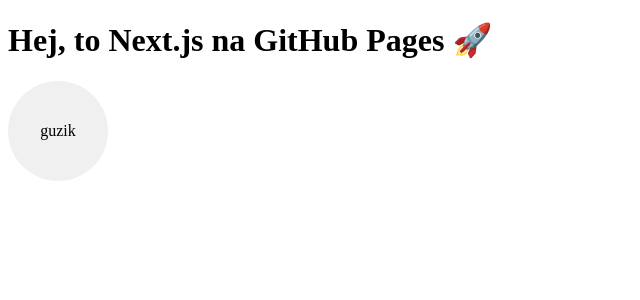
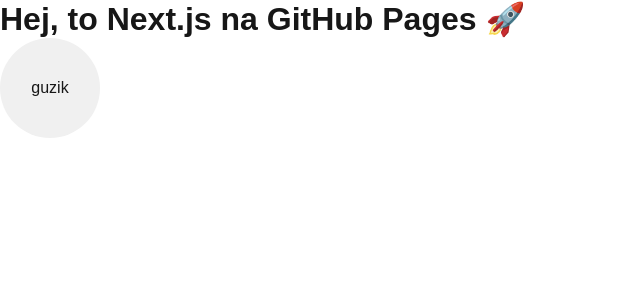
Before and after one commit to KFuczek/AF-site, a Next.js app: page / in a window 1280 px wide. Shown: the top 300 px of the page, without its empty margins (0-640 px from the left). Built offline with nearby package versions, Linux system fonts and the light colour scheme.

Commit message:
feat: add root layout

```diff
--- /dev/null
+++ b/src/app/globals.css
@@ -0,0 +1,42 @@
+:root {
+  --background: #ffffff;
+  --foreground: #171717;
+}
+
+@media (prefers-color-scheme: dark) {
+  :root {
+    --background: #0a0a0a;
+    --foreground: #ededed;
+  }
+}
+
+html,
+body {
+  max-width: 100vw;
+  overflow-x: hidden;
+}
+
+body {
+  color: var(--foreground);
+  background: var(--background);
+  font-family: Arial, Helvetica, sans-serif;
+  -webkit-font-smoothing: antialiased;
+  -moz-osx-font-smoothing: grayscale;
+}
+
+* {
+  box-sizing: border-box;
+  padding: 0;
+  margin: 0;
+}
+
+a {
+  color: inherit;
+  text-decoration: none;
+}
+
+@media (prefers-color-scheme: dark) {
+  html {
+    color-scheme: dark;
+  }
+}
--- /dev/null
+++ b/src/app/layout.tsx
@@ -0,0 +1,32 @@
+import type { Metadata } from "next";
+import { Geist, Geist_Mono } from "next/font/google";
+import "./globals.css";
+
+const geistSans = Geist({
+  variable: "--font-geist-sans",
+  subsets: ["latin"],
+});
+
+const geistMono = Geist_Mono({
+  variable: "--font-geist-mono",
+  subsets: ["latin"],
+});
+
+export const metadata: Metadata = {
+  title: "Create Next App",
+  description: "Generated by create next app",
+};
+
+export default function RootLayout({
+  children,
+}: Readonly<{
+  children: React.ReactNode;
+}>) {
+  return (
+    <html lang="en">
+      <body className={`${geistSans.variable} ${geistMono.variable}`}>
+        {children}
+      </body>
+    </html>
+  );
+}
```
